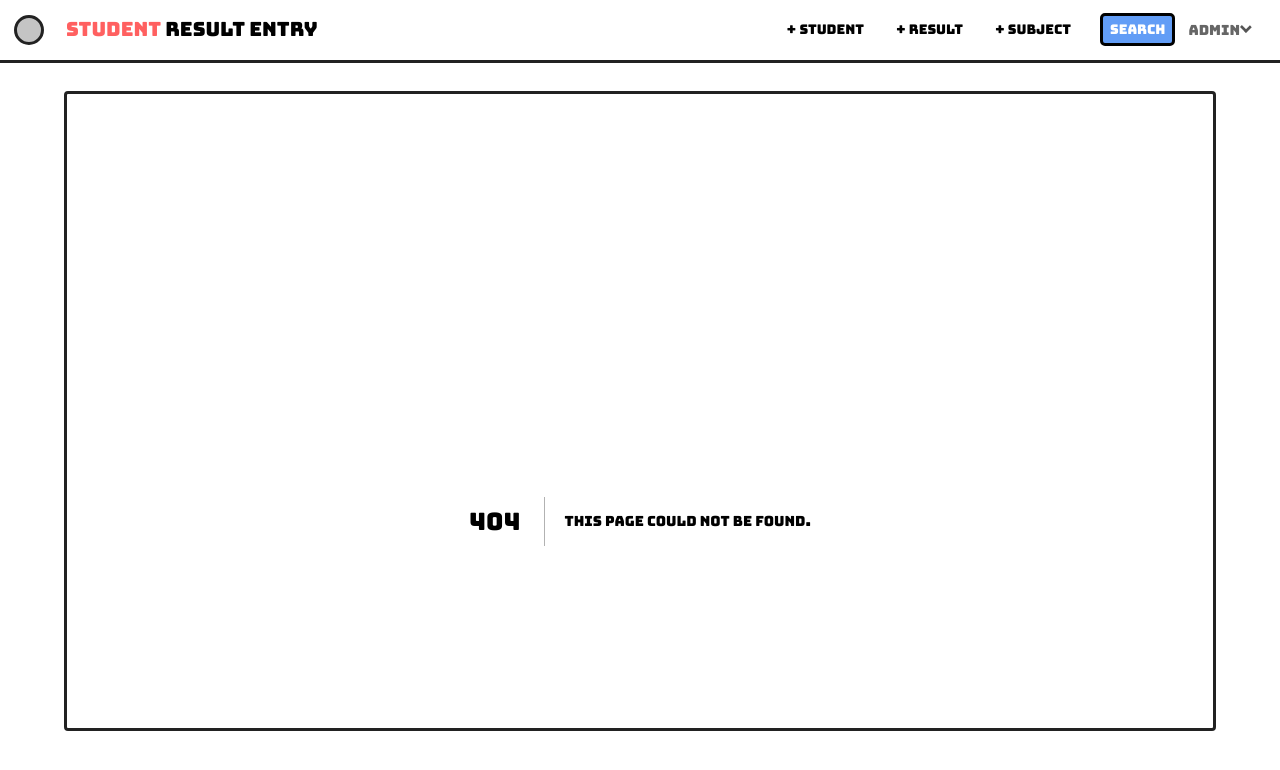
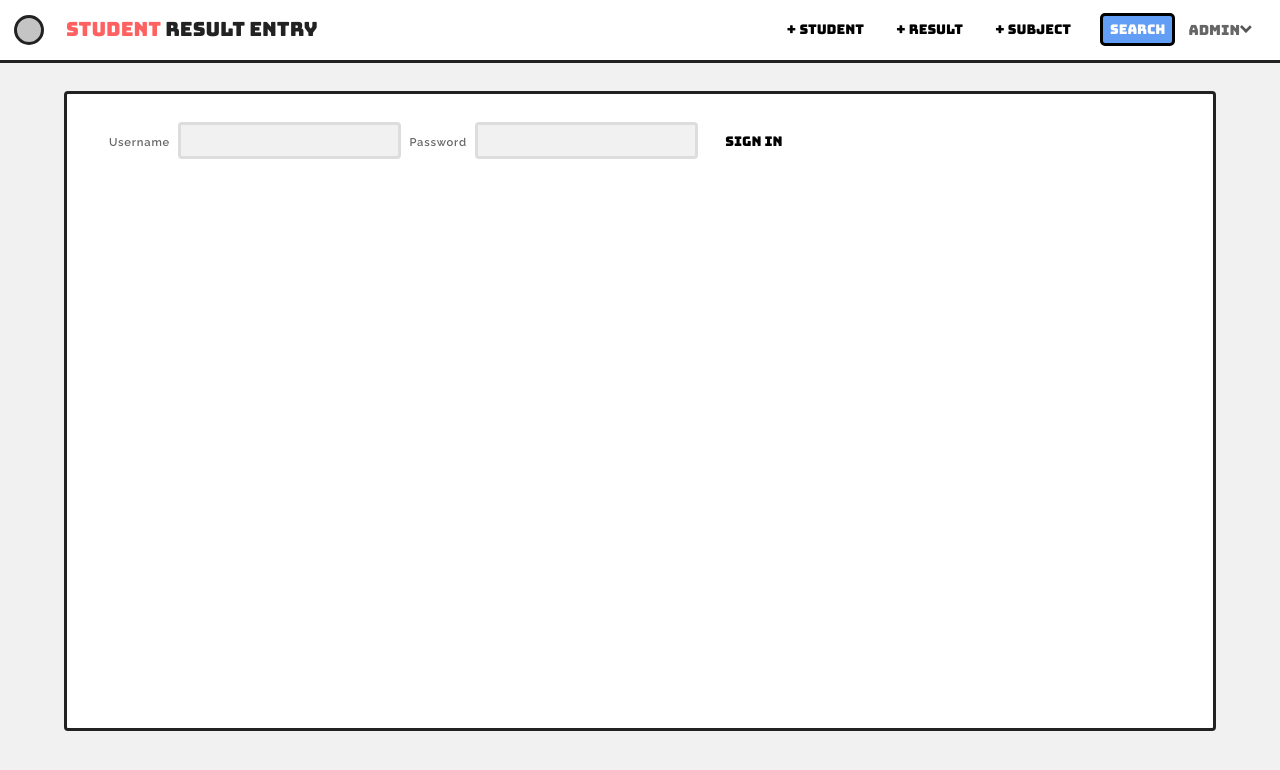
Before and after one commit to LOLwierd/DataEntry-Nextjs, a Next.js app: page /login in a window 1280 px wide. Before the commit this address had no page. Shown: the top 770 px of the page. Built offline with nearby package versions, Linux system fonts and the light colour scheme.

Commit message:
Added backend for login

```diff
--- a/package.json
+++ b/package.json
@@ -13,6 +13,7 @@
     "formik": "^2.2.9",
     "moment": "^2.29.1",
     "next": "^10.2.3",
+    "next-auth": "^3.25.0",
     "react": "^17.0.2",
     "react-dom": "^17.0.2",
     "sass": "^1.34.0",
--- a/pages/_app.jsx
+++ b/pages/_app.jsx
@@ -1,10 +1,10 @@
-import Axios from 'axios';
-import { SWRConfig } from 'swr';
-import Nav from '../components/Nav';
-import SubjectCreateModal from '../components/SubjectCreateModal';
-
-import '../styles/global.scss';
-import { Provider } from '../utils/Context';
+import Axios from "axios";
+import { SWRConfig } from "swr";
+import Nav from "../components/Nav";
+import SubjectCreateModal from "../components/SubjectCreateModal";
+import Layout from "../utils/Layout";
+import "../styles/global.scss";
+import { Provider } from "../utils/Context";
 
 Axios.defaults.withCredentials = true;
 
@@ -19,11 +19,9 @@ const App = ({ Component, pageProps }) => {
       }}
     >
       <Provider>
-				<SubjectCreateModal />
-				<Nav />
-				<main>
+        <Layout>
           <Component {...pageProps} />
-				</main>
+        </Layout>
       </Provider>
     </SWRConfig>
   );
--- /dev/null
+++ b/pages/login.jsx
@@ -0,0 +1,24 @@
+import { getCsrfToken } from 'next-auth/client'
+export default function Login({csrfToken}) {
+  return (
+    <form method="post" action="/api/auth/callback/credentials">
+      <input name="csrfToken" type="hidden" defaultValue={csrfToken} />
+      <label>
+        Username
+        <input name="username" type="text" />
+      </label>
+      <label>
+        Password
+        <input name="password" type="password" />
+      </label>
+      <button type="submit">Sign in</button>
+    </form>
+  );
+}
+export async function getServerSideProps(context) {
+    return {
+      props: {
+        csrfToken: await getCsrfToken(context)
+      }
+    }
+  }
--- a/tsconfig.json
+++ b/tsconfig.json
@@ -69,7 +69,7 @@
     "next-env.d.ts",
     "**/*.ts",
     "**/*.tsx"
-  ],
+, "pages/login.jsx"  ],
   "exclude": [
     "node_modules"
   ]
--- /dev/null
+++ b/utils/Layout.jsx
@@ -0,0 +1,12 @@
+import Nav from '../components/Nav'
+import SubjectCreateModal from '../components/SubjectCreateModal'
+
+export default function Layout({ children }) {
+  return (
+    <>
+      <SubjectCreateModal />
+      <Nav />
+      <main>{children}</main>
+    </>
+  );
+}
```
Also changed, not shown: jsconfig.json (added, +10 -0 lines), pages/api/auth/[...nextauth].ts (added, +19 -0 lines), pages/index.jsx (+6 -3 lines), pages/results/create.jsx (+5 -5 lines), utils/PrivateRoute.jsx (added, +13 -0 lines), utils/withAuth.js (added, +11 -0 lines). Lines whose indentation alone changed are shown as unchanged.
